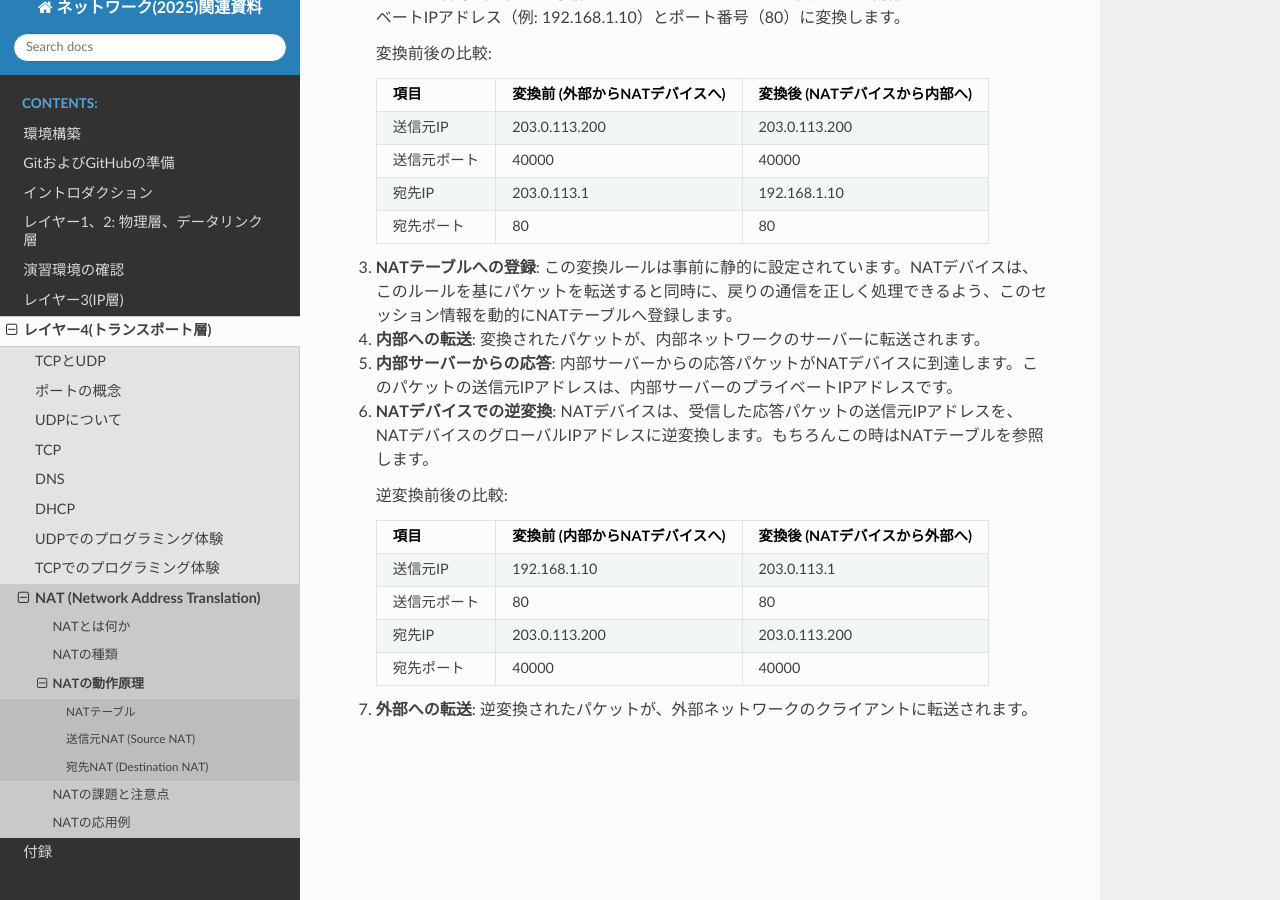
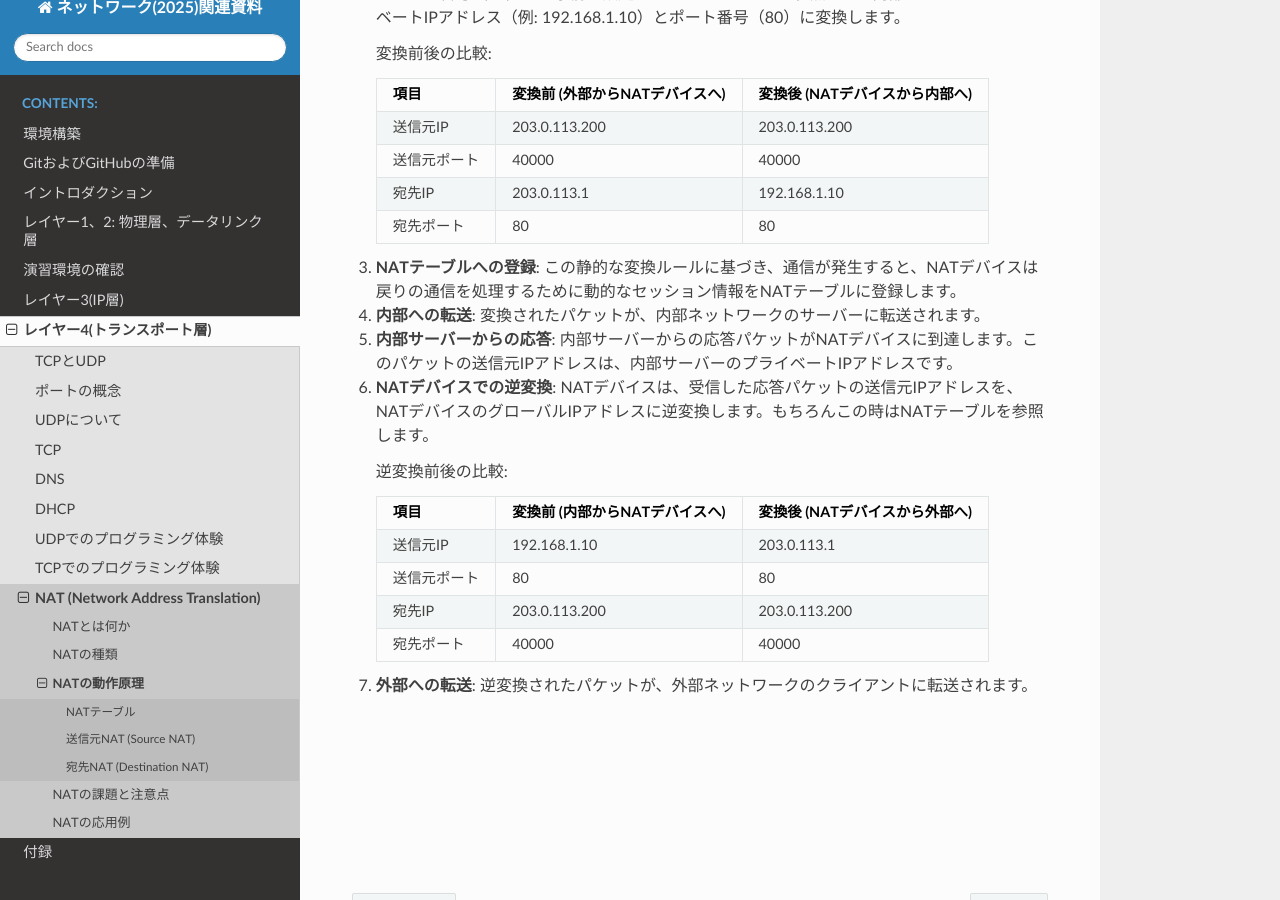
Before and after one commit to densuke/2025-network-doc, a Sphinx documentation site: the page built from source/transport/nat/how-nat-works.md, in a window 1280 px wide and 900 px high, scrolled down 3765 px. Built offline with Sphinx 7.4.7 and the Read the Docs theme 3.1.0, drawn with Linux system fonts in a browser that asks for light colours.

Commit message:
Update source/transport/nat/how-nat-works.md
Co-authored-by: gemini-code-assist[bot] <176961590+gemini-code-assist[bot]@users.noreply.github.com>

```diff
--- a/source/transport/nat/how-nat-works.md
+++ b/source/transport/nat/how-nat-works.md
@@ -119,7 +119,7 @@ graph TD
     | 宛先IP       | 203.0.113.1                    | 192.168.1.10                   |
     | 宛先ポート   | 80                             | 80                             |
 
-3.  **NATテーブルへの登録**: この変換ルールは事前に静的に設定されています。NATデバイスは、このルールを基にパケットを転送すると同時に、戻りの通信を正しく処理できるよう、このセッション情報を動的にNATテーブルへ登録します。
+3.  **NATテーブルへの登録**: この静的な変換ルールに基づき、通信が発生すると、NATデバイスは戻りの通信を処理するために動的なセッション情報をNATテーブルに登録します。
 
 
 4.  **内部への転送**: 変換されたパケットが、内部ネットワークのサーバーに転送されます。
```
